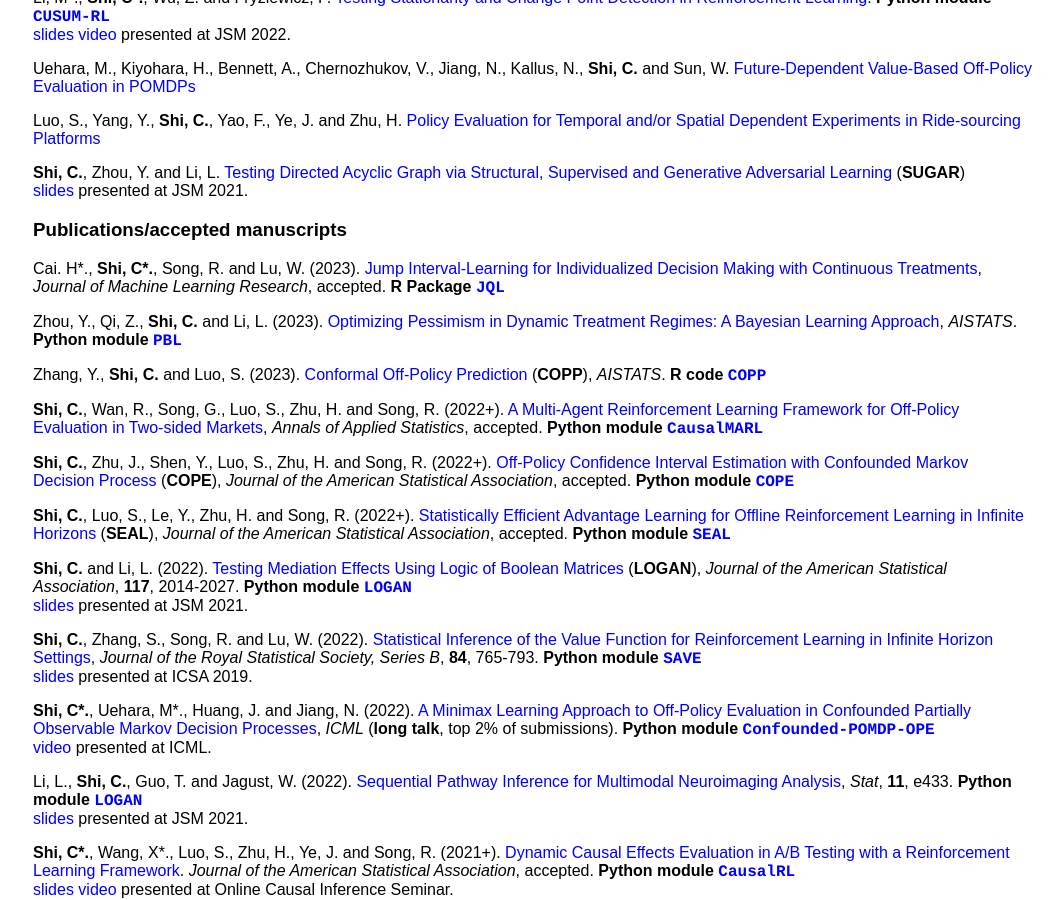
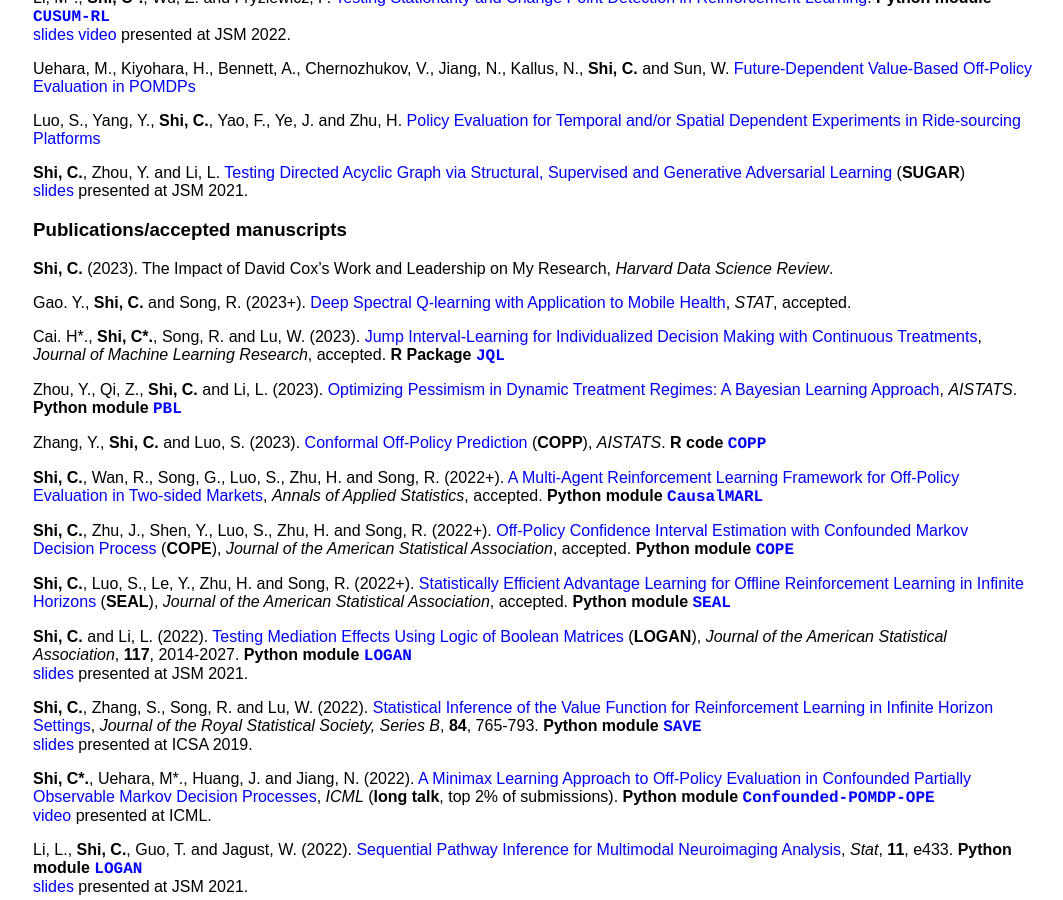
Before and after one commit to callmespring/callmespring.github.io, a Jekyll site: the page built from publication.md, in a window 1280 px wide and 900 px high, scrolled down 479 px. Shown: the whole window, without its empty margins (107-1170 px from the left). Built offline with Jekyll 4.4.1, drawn with Linux system fonts in a browser that asks for light colours.

Commit message:
Update publication.md

```diff
--- a/publication.md
+++ b/publication.md
@@ -38,6 +38,10 @@ Luo, S., Yang, Y., **Shi, C.**, Yao, F., Ye, J. and Zhu, H. [Policy Evaluation f
 Supervised and Generative Adversarial Learning](https://arxiv.org/pdf/2106.01474.pdf) (**SUGAR**) <br/> [<font size="3">slides</font>](./slides/SUGAR.pdf) <font size="3">presented at JSM 2021</font>.
 
 ### Publications/accepted manuscripts
+
+**Shi, C.** (2023). The Impact of David Cox’s Work and Leadership on My Research, _Harvard Data Science Review_.
+
+Gao. Y., **Shi, C.** and Song, R. (2023+). [Deep Spectral Q-learning with Application to Mobile Health](https://arxiv.org/abs/2301.00927), _STAT_, accepted.
 
 Cai. H\*., **Shi, C\*.**, Song, R. and Lu, W. (2023). [Jump Interval-Learning for Individualized Decision Making with Continuous Treatments](https://arxiv.org/pdf/2111.08885.pdf), _Journal of Machine Learning Research_, accepted. **R Package** [<span style="font-family:courier;">**JQL**</span>](https://cran.r-project.org/web/packages/JQL/index.html)
 
```
